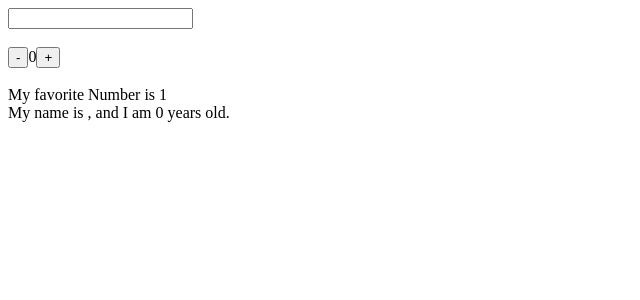
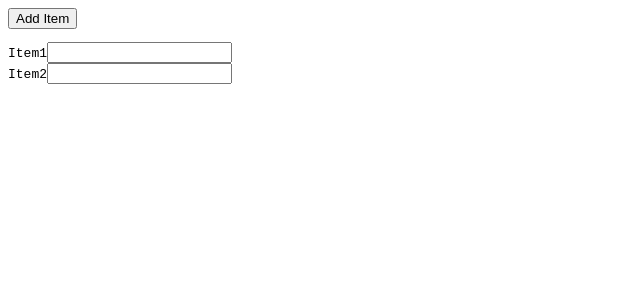
Before and after one commit to xzhc/React-Beginner, a React (Vite) app in the folder first-react-app/: page / in a window 1280 px wide. Shown: the top 300 px of the page, without its empty margins (0-640 px from the left). Built offline with nearby package versions, Linux system fonts and the light colour scheme.

Commit message:
Rendering Lists

```diff
--- a/first-react-app/src/App.jsx
+++ b/first-react-app/src/App.jsx
@@ -1,10 +1,26 @@
-import { ClassChild } from "./ClassChild";
-import { Child } from "./Child";
+import { useState } from "react";
 
 function App() {
+  const [items, setItems] = useState([
+    { id: crypto.randomUUID(), name: "Item1" },
+    { id: crypto.randomUUID(), name: "Item2" },
+  ]);
+  function addItem() {
+    setItems((currentItems) => {
+      return [...currentItems, { id: crypto.randomUUID(), name: "New Item" }];
+    });
+  }
   return (
     <div>
-      <Child favoriteNumber={1} />
+      <button onClick={addItem}>Add Item</button>
+      <pre>
+        {items.map((item) => (
+          <div key={item.id}>
+            {item.name}
+            <input type="text" />
+          </div>
+        ))}
+      </pre>
     </div>
   );
 }
```
